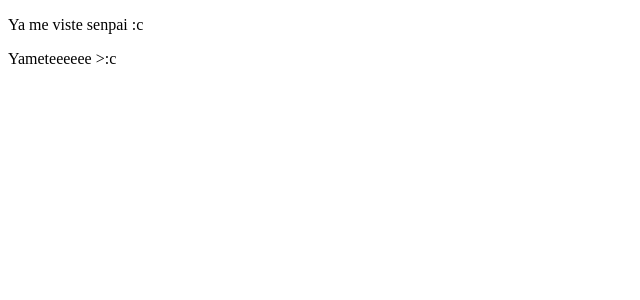
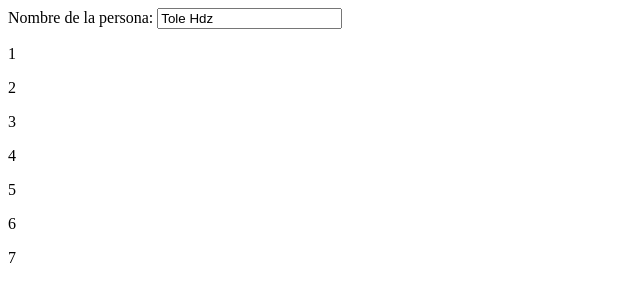
Before and after one commit to ToleHdz/Node.js, a website: page html/MiPagina.html in a window 1280 px wide. Shown: the whole page, without its empty margins (0-640 px from the left). Drawn offline with Linux system fonts and the light colour scheme.

```diff
--- a/FileStream.js
+++ b/FileStream.js
@@ -11,7 +11,7 @@
 		(error, data) => 					//data es un objeto el cual contiene nuestra pagina web
 		{
 			response.write(data)			//escribe la pagina web
-			response.end(). 				//evita que el navegador siga cargando
+			response.end() 				//evita que el navegador siga cargando
 		});
 	}
 );
--- a/html/MiPagina.html
+++ b/html/MiPagina.html
@@ -5,7 +5,19 @@
 	<meta charset="utf-8">
 </head>
 <body>
-	<p>Ya me viste senpai :c</p>
-	<p>Yameteeeeee >:c</p>
+	<form>
+		<label for="nombre"> Nombre de la persona: </label>
+		<input type="text" id="nombre" value="Tole Hdz" onchange="mensaje()">
+	</form>
+
+	<p id="juan">1</p>
+	<p id="valeria">2</p>
+	<p id="ari">3</p>
+	<p id="alan">4</p>
+	<p id="rigo">5</p>
+	<p id="trini">6</p>
+	<p id="monica">7</p>
+
+	<script type="text/javascript" src="./js/main.js"></script>
 </body>
 </html>
--- /dev/null
+++ b/html/js/main.js
@@ -0,0 +1,5 @@
+function mensaje()
+{
+	var texto = document.getElementById('nombre').value
+	alert(texto)
+}
--- a/server.js
+++ b/server.js
@@ -7,7 +7,7 @@
 	(request, response) =>
 	{
 		response.writeHead(200, {'Content-Type': 'text/plain'});
-		response.end('Hii, Onii - chan :D');
+		response.end('Hii :D');
 	}
 );
 
```
Also changed, not shown: package.json (added, +26 -0 lines), 1 other file.
